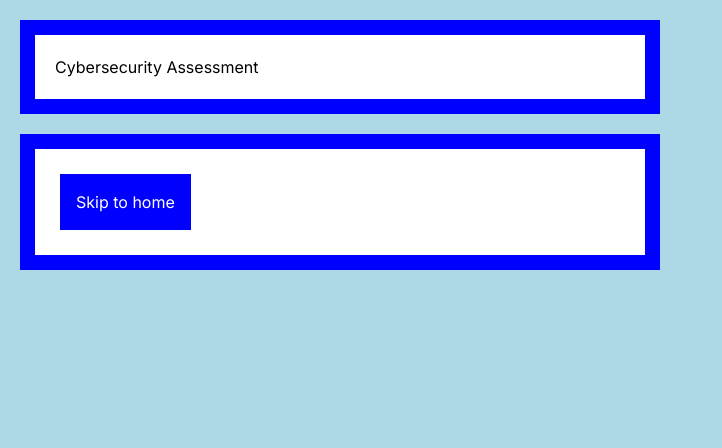
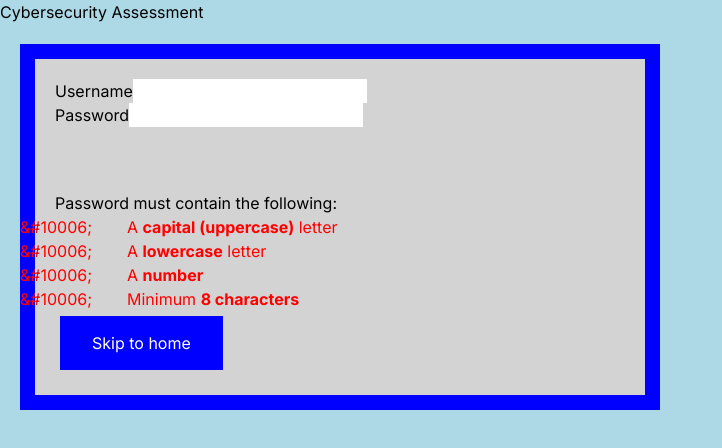
Before and after one commit to wcward3302/my-testing-app, a Next.js app: page / in a window 1280 px wide. Shown: the top 448 px of the page, without its empty margins (0-722 px from the left). Built offline with nearby package versions, Linux system fonts and the light colour scheme.

Commit message:
$$$Moves made = add password checking

```diff
--- a/src/app/globals.css
+++ b/src/app/globals.css
@@ -8,6 +8,14 @@ body {
 
 .div1 {
   background-color: white;
+  width: 50%;
+  border: 15px solid blue;
+  padding: 20px;
+  margin: 20px;
+}
+
+.div2 {
+  background-color: lightgray;
   width: 50%;
   border: 15px solid blue;
   padding: 20px;
@@ -46,3 +54,38 @@ button {
 .buttonHidden {
   visibility: hidden;
 }
+
+
+/*-----------Login page stuff-----------*/
+
+.container {
+  background-color: #f1f1f1;
+  padding: 20px;
+}
+
+
+/* Add a green text color and a checkmark when the requirements are right */
+.valid {
+  color: green;
+}
+
+.valid:before {
+  position: relative;
+  left: -35px;
+  content: "&#10004;";
+}
+
+/* Add a red text color and an "x" icon when the requirements are wrong */
+.invalid {
+  color: red;
+}
+
+.invalid:before {
+  position: relative;
+  left: -35px;
+  content: "&#10006;";
+}
+
+.hide {
+  visibility: hidden;
+}
--- a/src/app/page.tsx
+++ b/src/app/page.tsx
@@ -1,17 +1,118 @@
+
+"use client"
+function doNothing(){
+  // funciton will run on submit button...
+  // Will put DB / API calls stuff in function around this area
+}
+
+// When the user starts to type something inside the password field
+function check_password() {
+
+  //if meets criteria, will be 4
+  var valid_password = 0
+
+  var myInput = document.getElementById("psw") as HTMLInputElement
+  var letter = document.getElementById("letter") as HTMLElement
+  var capital = document.getElementById("capital") as HTMLElement
+  var number = document.getElementById("number") as HTMLElement
+  var length = document.getElementById("length") as HTMLElement
+  var submit = document.getElementById("submit") as HTMLButtonElement
+
+  // Validate lowercase letters
+  var lowerCaseLetters = /[a-z]/g;
+  if(myInput.value.match(lowerCaseLetters)) {
+    letter.classList.remove("invalid");
+    letter.classList.add("valid");
+    valid_password++
+  } else {
+    letter.classList.remove("valid");
+    letter.classList.add("invalid");
+
+}
+
+  // Validate capital letters
+  var upperCaseLetters = /[A-Z]/g;
+  if(myInput.value.match(upperCaseLetters)) {
+    capital.classList.remove("invalid");
+    capital.classList.add("valid");
+    valid_password++
+  } else {
+    capital.classList.remove("valid");
+    capital.classList.add("invalid");
+
+  }
+
+  // Validate numbers
+  var numbers = /[0-9]/g;
+  if(myInput.value.match(numbers)) {
+    number.classList.remove("invalid");
+    number.classList.add("valid");
+    valid_password++
+  } else {
+    number.classList.remove("valid");
+    number.classList.add("invalid");
+
+  }
+
+  // Validate length
+  if(myInput.value.length >= 8) {
+    length.classList.remove("invalid");
+    length.classList.add("valid");
+    valid_password++
+  } else {
+    length.classList.remove("valid");
+    length.classList.add("invalid");
+
+  }
+
+  if (valid_password==4){
+    submit.style.visibility="visible"
+  }
+  else {
+    submit.style.visibility="hidden"
+  }
+}
+
 import Link from "next/link";
 
 export default function Home() {
   return (
     <main>
 
-      <div id="topBar" className="div1">
+      <div id="topBar" className="div">
         <h1>Cybersecurity Assessment</h1>
       </div>
 
       <div>
-          <div id="questionBox" className="div1">
+          <div id="questionBox" className="div2">
+            <div>
+            <form onSubmit={doNothing}>
+              <div>
+                <label>Username</label>
+                <input type="text" id="usrname" name="usrname" required></input>
+              </div>
+
+              <div>
+                <label>Password</label>
+                <input onKeyUp={check_password} type="password" id="psw" name="psw" pattern="(?=.*\d)(?=.*[a-z])(?=.*[A-Z]).{8,}"
+                title="Must contain at least one number and one uppercase and lowercase letter, and at least 8 or more characters" required></input>
+              </div>
+
+              <button id="submit" type="submit" className="hide">Submit</button>
+            </form>
+
+            <div id="message">
+              <h3>Password must contain the following:</h3>
+              <p id="capital" className="invalid">A <b>capital (uppercase)</b> letter</p>
+              <p id="letter" className="invalid">A <b>lowercase</b> letter</p>
+              <p id="number" className="invalid">A <b>number</b></p>
+              <p id="length" className="invalid">Minimum <b>8 characters</b></p>
+            </div>
+
+            </div>
+
               <Link href="/home">
-                <button className="btn px-4 py-4">Skip to home</button>
+                <button>Skip to home</button>
               </Link>
           </div>
         </div>
```
